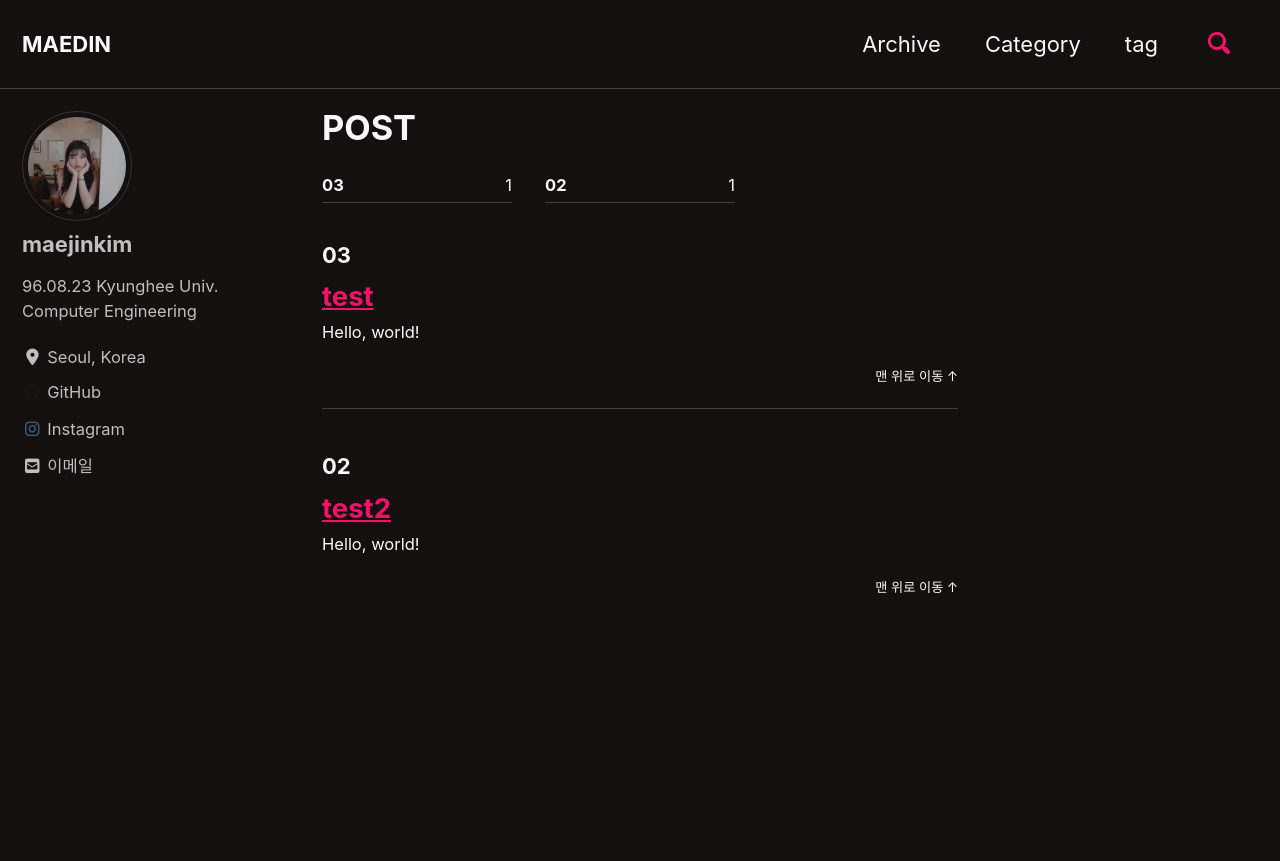
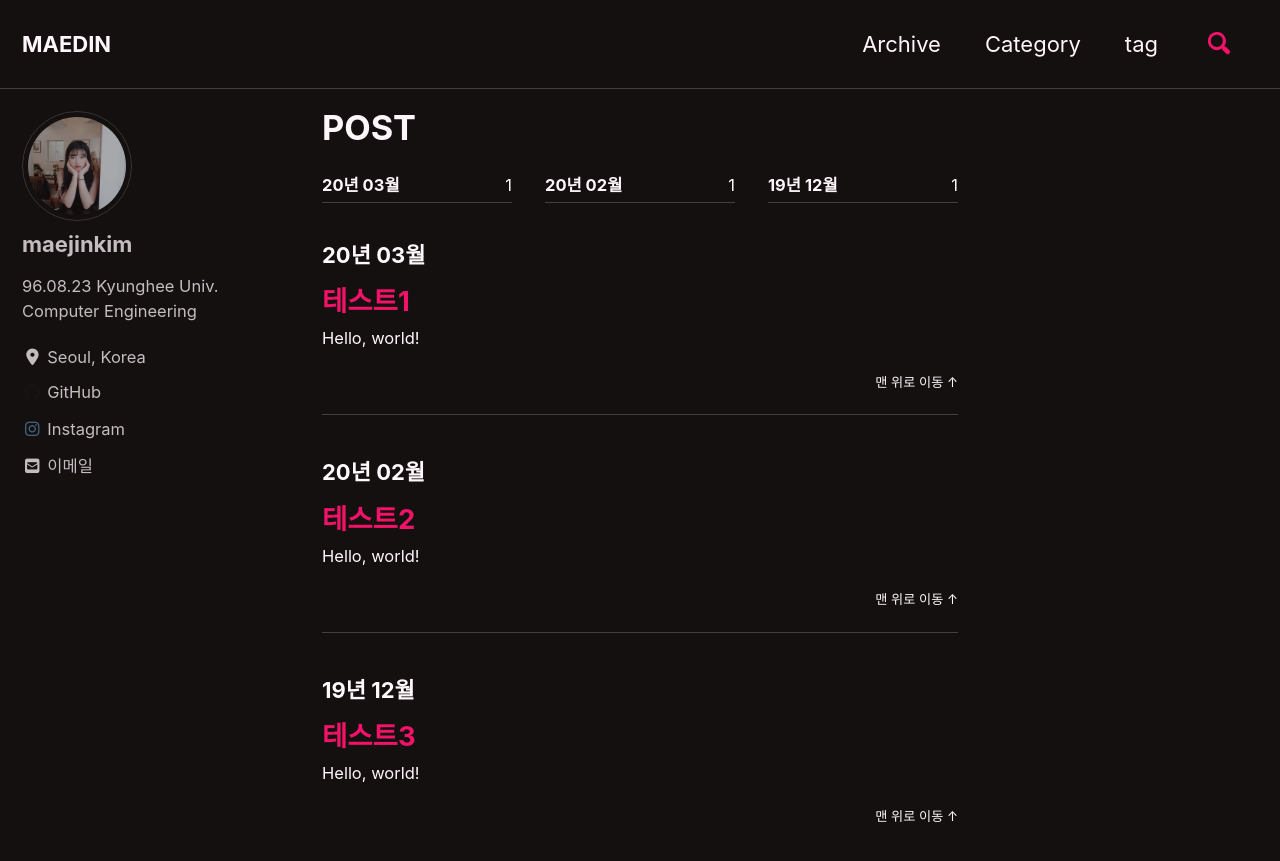
Before and after one commit to maejinkim/maejinkim.github.io, a Jekyll site: the page built from _pages/year-archive.md, in a window 1280 px wide and 900 px high. Shown: the top 861 px of the window. Built offline with Jekyll 4.4.1, drawn with Linux system fonts in a browser that asks for light colours; cached includes are drawn as plain includes; nearby versions of some CDN libraries.

Commit message:
카테고리 태그 완성

```diff
--- a/_data/navigation.yml
+++ b/_data/navigation.yml
@@ -1,7 +1,7 @@
 # main links
 main:
 - title: "Archive"
-  url: /month-archive/
+  url: /year-archive/
 - title: "Category"
   url: /categories/
 - title: "tag"
--- a/_includes/archive-single.html
+++ b/_includes/archive-single.html
@@ -9,6 +9,10 @@
 {% else %}
   {% assign title = post.title %}
 {% endif %}
+
+<style type="text/css">
+a { text-decoration:none }
+</style>
 
 <div class="{{ include.type | default: "list" }}__item">
   <article class="archive__item" itemscope itemtype="https://schema.org/CreativeWork">
--- a/_layouts/posts.html
+++ b/_layouts/posts.html
@@ -5,7 +5,7 @@ layout: archive
 {{ content }}
 
 <ul class="taxonomy__index">
-  {% assign postsInMonth = site.posts | group_by_exp: 'post', 'post.date | date: "%m"' %}
+    {% assign postsInMonth = site.posts | group_by_exp: 'post', 'post.date | date: "%y년&nbsp;%m월"' %}
   {% for month in postsInMonth %}
     <li>
       <a href="#{{ month.name }}">
@@ -15,7 +15,7 @@ layout: archive
   {% endfor %}
 </ul>
 
-{% assign postsInMonth = site.posts | group_by_exp: 'post', 'post.date | date: "%m"' %}
+{% assign postsInMonth = site.posts | group_by_exp: 'post', 'post.date | date: "%y년&nbsp;%m월"' %}
 {% for month in postsInMonth %}
   <section id="{{ month.name }}" class="taxonomy__section">
     <h2 class="archive__subtitle">{{ month.name }}</h2>
--- a/_posts/2020-03-12-test.md
+++ b/_posts/2020-02-19-테스트2.md
@@ -1,15 +1,15 @@
 ---
 
-title: "test"
+title: "테스트2"
 
 categories:
 
-- test
+- 테스트
 
 tags:
 
- - tag1
- - tag2
+ - 태그1
+ - 태그2
 
 read_time: false
 
--- a/_posts/2020-02-19-test2.md
+++ b/_posts/2020-03-12-테스트1.md
@@ -1,15 +1,15 @@
 ---
 
-title: "test2"
+title: "테스트1"
 
 categories:
 
-- test
+- 테스트
 
 tags:
 
- - tag1
- - tag2
+ - 태그1
+ - 태그2
 
 read_time: false
 
```
Also changed, not shown: _pages/year-archive.md (renamed from _pages/month-archive.md, +1 -1 lines), _posts/2019-12-19-테스트3.md (added, +20 -0 lines), 5 other files.
